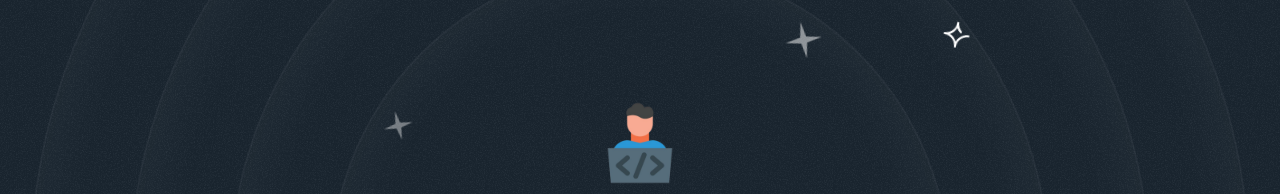
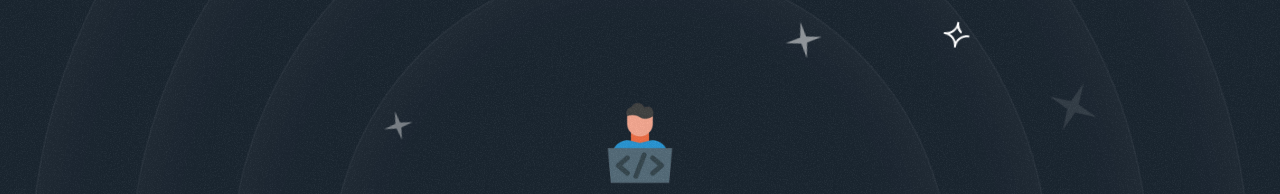
Before and after one commit to zarouri-illes/portfolio-v2, a Next.js app: page / in a window 1280 px wide. Shown: the part 147-341 px from the top of the page. Built offline with nearby package versions, Linux system fonts and the light colour scheme; a web font is replaced by a local one.

Commit message:
finished hero section

```diff
--- a/src/sections/Hero.tsx
+++ b/src/sections/Hero.tsx
@@ -10,6 +10,7 @@ import Star3 from '@/assets/icons/star.svg'
 export const HeroSection = () => {
     return (
         <div className="py-32 md:py-48 lg:py-60 relative z-0 overflow-x-clip">
+            <div className="inset-0 absolute [mask-image:linear-gradient(to_bottom,transparent,black_10%,black_70%,transparent)]">
             <div className="absolute inset-0 z-[-30] opacity-5 " style={{
                 backgroundImage: `url(${grainImage.src})`
             }}>
@@ -41,8 +42,14 @@ export const HeroSection = () => {
             </HeroOrbit>
 
             <HeroOrbit size={530} rotation={180}>
-                <Spark className="size-8 text-white/10"/>
+                <Spark className="size-10 text-white/10"/>
             </HeroOrbit>
+
+            <HeroOrbit size={710} rotation={114}>
+                <Spark className="size-14 text-white/10"/>
+            </HeroOrbit>
+            </div>
+
 
             <div className="container">
                 <div className="flex flex-col items-center">
```
